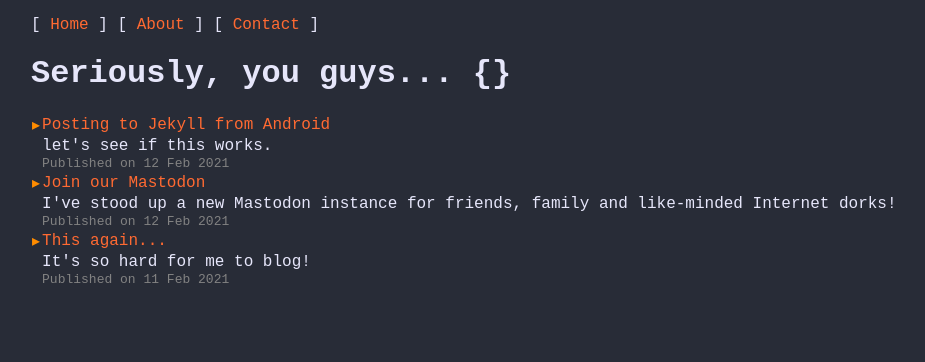
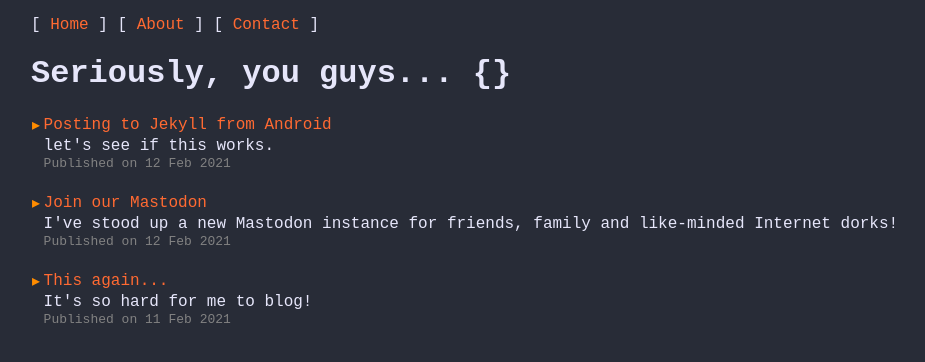
Before and after one commit to thewismit/jekyll-simple.css, a Jekyll site: the page built from index.md, in a window 1280 px wide. Shown: the top 362 px of the page, without its empty margins (33-958 px from the left). Built offline with Jekyll 4.4.1, drawn with Linux system fonts in a browser that asks for light colours.

Commit message:
spacing and font size

```diff
--- a/assets/css/main.css
+++ b/assets/css/main.css
@@ -43,7 +43,7 @@ body {color:#E6E6FA;font-family:monospace,"Courier New",Courier;;font-weight:nor
 .index-outdated {padding:0 3px;border:1px solid transparent;color:#721c24;background-color:#f8d7da;border-color:#f5c6cb;}
 .arrow {color:#ff8c00;}
 .content-comment {margin:30px 0;}
-.date {font-size:x-small;color:#828282;padding-top: 0px;}
+.date {font-size:small;color:#828282;padding-top: 0px;}
 .post-data {font-size:x-small;padding:10px 0;color:#333333;}
 .post-description {color:#E6E6FA;}
 .abstract {padding:14px;white-space:pre-wrap;word-wrap:break-word;border:1px solid #c9ba9b;font-size:initial;border-radius:6px;}
--- a/index.md
+++ b/index.md
@@ -10,7 +10,7 @@ layout: default
   <tr><td><span class="arrow">▸</span></td><td><a href="{{ post.url }}">{{ post.title }}</a></td></tr>
   <tr><td></td><td class="post-description">{{ post.description }}</td></tr>
   <tr><td></td><td class="date">Published on {{ post.date | date_to_string }}</td></tr>
-  <!--<tr class="px1-spacer"><td>&nbsp;</td></tr>-->
+  <tr class="px1-spacer"><td>&nbsp;</td></tr>
 {% endfor %}
 </table>
 
```
